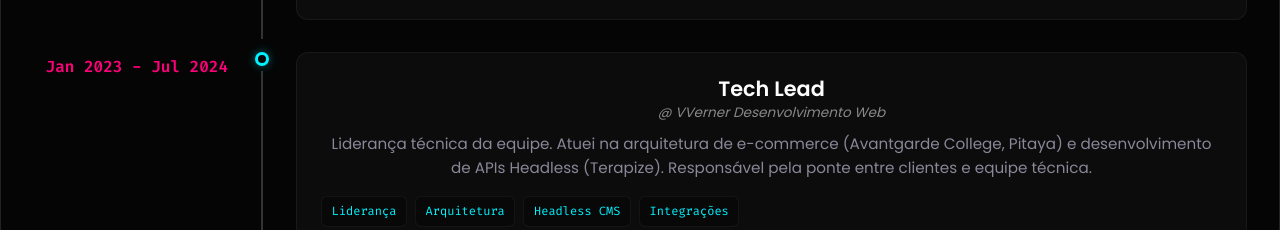
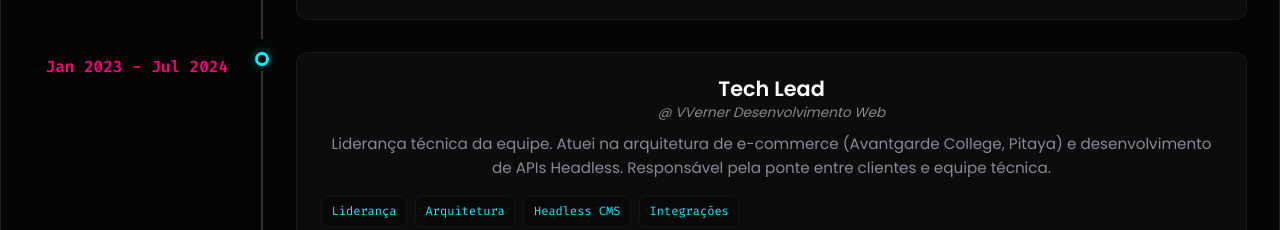
Before and after one commit to LucasTonolli/personal-site, a Vue app: page /dev in a window 1280 px wide. Shown: the part 960-1190 px from the top of the page. Built offline with nearby package versions, Linux system fonts and the light colour scheme.

Commit message:
docs: alter text

```diff
--- a/src/components/dev/DevTimeline.vue
+++ b/src/components/dev/DevTimeline.vue
@@ -11,7 +11,7 @@ const timelineEvents = [
     year: 'Jan 2023 - Jul 2024',
     role: 'Tech Lead',
     company: 'VVerner Desenvolvimento Web',
-    desc: 'Liderança técnica da equipe. Atuei na arquitetura de e-commerce (Avantgarde College, Pitaya) e desenvolvimento de APIs Headless (Terapize). Responsável pela ponte entre clientes e equipe técnica.',
+    desc: 'Liderança técnica da equipe. Atuei na arquitetura de e-commerce (Avantgarde College, Pitaya) e desenvolvimento de APIs Headless. Responsável pela ponte entre clientes e equipe técnica.',
     techs: ['Liderança', 'Arquitetura', 'Headless CMS', 'Integrações'],
   },
   {
```
